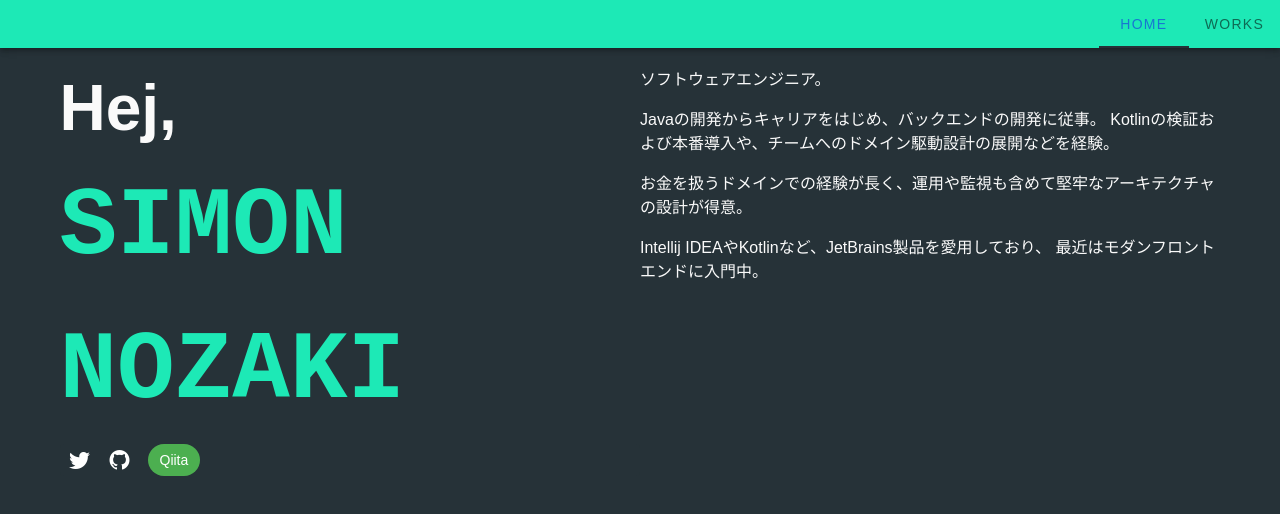
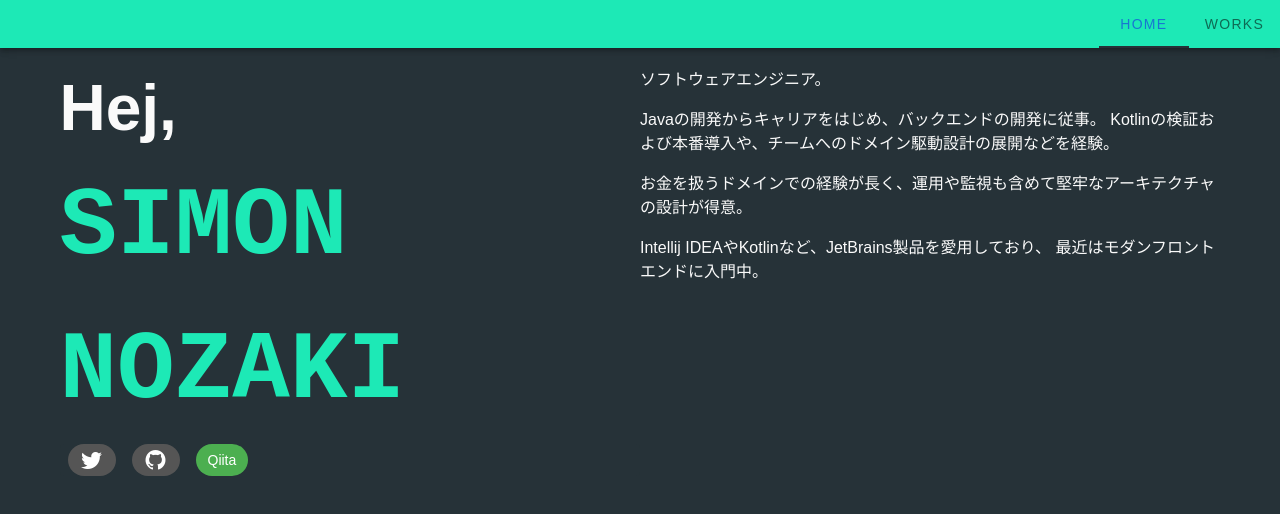
Before and after one commit to simonNozaki/portfolios, a Nuxt app: page / in a window 1280 px wide. Shown: the top 514 px of the page. Built offline with nearby package versions, Linux system fonts and the light colour scheme; a web font is replaced by a local one.

Commit message:
chore: 全部チップにする

```diff
--- a/layouts/default.vue
+++ b/layouts/default.vue
@@ -9,10 +9,14 @@
             <h1 class="body__title">SIMON NOZAKI</h1>
             <v-card flat dark class="blue-grey darken-4">
               <a href="https://twitter.com/catch_all_balls" class="ma-2">
-                <v-icon> mdi-twitter </v-icon>
+                <v-chip>
+                  <v-icon> mdi-twitter </v-icon>
+                </v-chip>
               </a>
               <a href="https://github.com/simonnozaki" class="ma-2">
-                <v-icon> mdi-github </v-icon>
+                <v-chip>
+                  <v-icon> mdi-github </v-icon>
+                </v-chip>
               </a>
               <a href="https://qiita.com/s_9_i" class="ma-2 body__text">
                 <v-chip color="green" text-color="white"> Qiita </v-chip>
```
